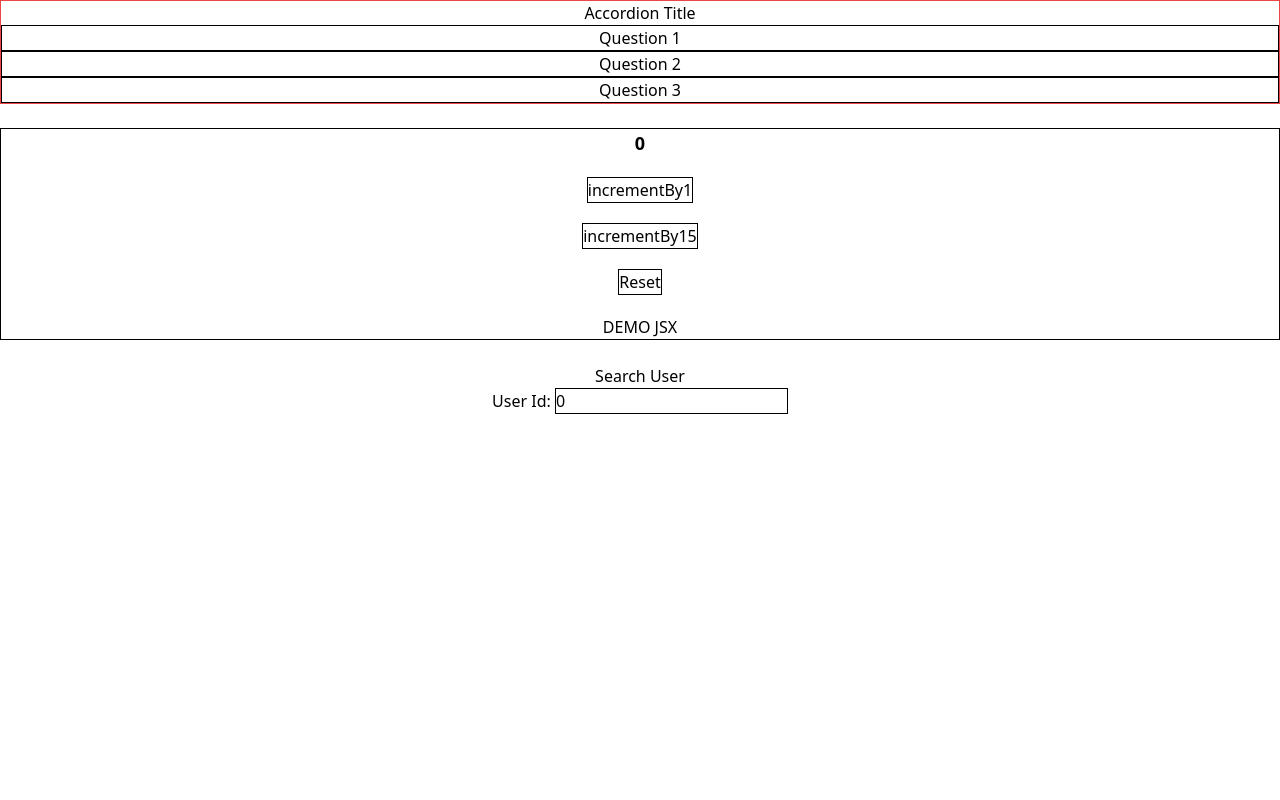
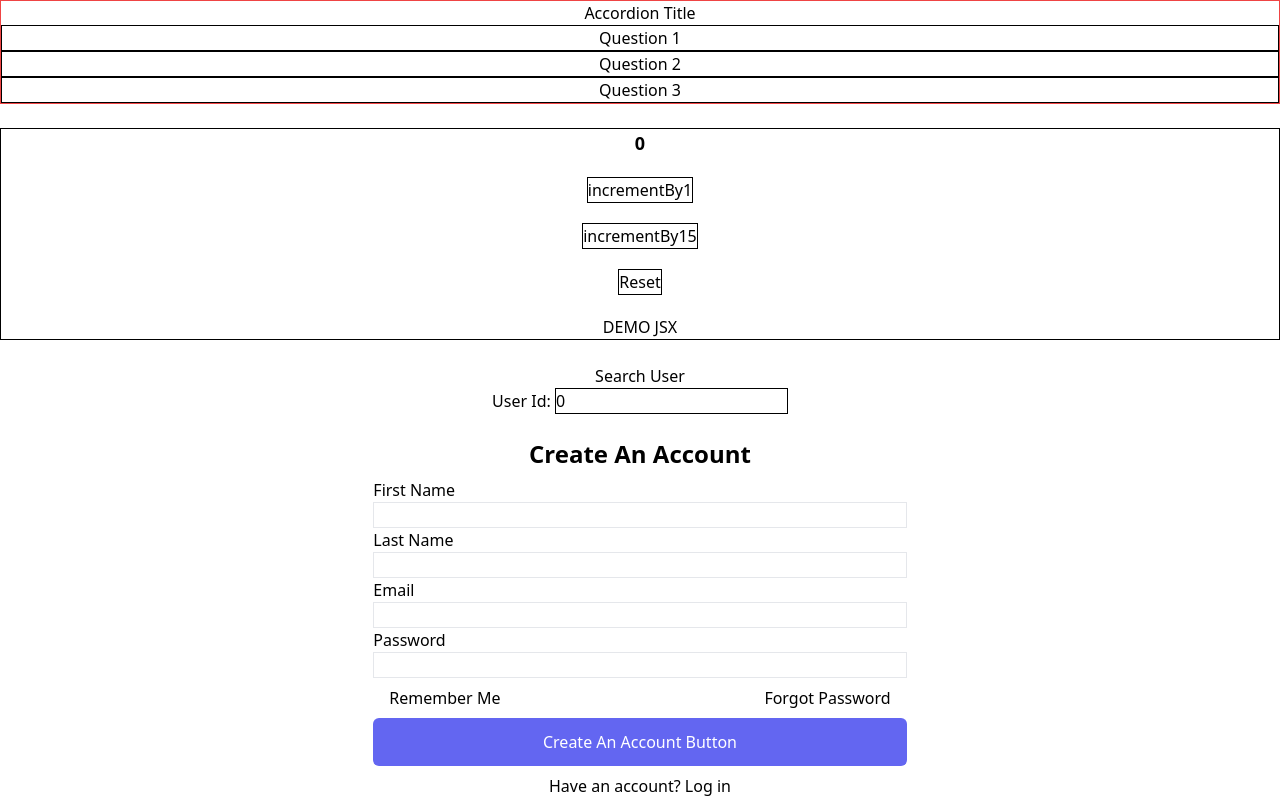
Before and after one commit to yeoja-v/react-repo, a React (Create React App) app: page / in a window 1280 px wide. Built offline with nearby package versions, Linux system fonts and the light colour scheme; no server answers.

Commit message:
creating create account page

```diff
--- a/src/App.js
+++ b/src/App.js
@@ -1,4 +1,5 @@
 import './App.css';
+import CreateAccount from './components/auth/CreateAccount';
 import Counter from './components/counter/Counter';
 import Accordion from "./components/pages/Accordion/index"
 import User from './components/user/User';
@@ -11,6 +12,8 @@ function App() {
       <Counter />
       <br />
       <User />
+      <br />
+      <CreateAccount />
     </div>
   )
 }
--- /dev/null
+++ b/src/components/auth/CreateAccount.js
@@ -0,0 +1,43 @@
+function CreateAccount() {
+    return <div className="w-11/12 md:w-6/12 lg:w-5/12 mx-auto space-y-2">
+        <h1 className="text-2xl"><strong>Create An Account</strong></h1>
+        <div>
+            <div className="flex flex-col">
+                <label className="mr-auto">
+                    First Name
+                </label>
+                <input type="text" className="border" />
+            </div>
+            <div className="flex flex-col">
+                <label className="mr-auto">
+                    Last Name
+                </label>
+                <input type="text" className="border" />
+            </div>
+            <div className="flex flex-col">
+                <label className="mr-auto">
+                    Email
+                </label>
+                <input type="text" className="border" />
+            </div>
+            <div className="flex flex-col">
+                <label className="mr-auto">
+                    Password
+                </label>
+                <input type="text" className="border" />
+            </div>
+        </div>
+        <div className="flex flex-row justify-between px-4">
+            <div>Remember Me</div>
+            <div>Forgot Password</div>
+        </div>
+        <div>
+            <button className="bg-indigo-500 text-white w-full py-3 rounded-md">
+                Create An Account Button
+            </button>
+        </div>
+        <div>Have an account? <a href="#">Log in</a></div>
+    </div>
+}
+
+export default CreateAccount
--- a/src/components/user/SearchUser.js
+++ b/src/components/user/SearchUser.js
@@ -1,7 +1,24 @@
-import { Fragment } from "react"
+import { Fragment, useState, useEffect } from "react"
+import axios from 'axios'
 
 
-const SearchUser = ({userId, setUserId}) => {
+const SearchUser = ({setUser}) => {
+    const [userId, setUserId] = useState(0)
+
+    async function getUser (userId) {
+        try {
+            const result = await axios.get(`https://jsonplaceholder.typicode.com/users/${userId}`)
+            setUser(result.data)
+        } catch (error) {
+            console.log(error)
+        }
+    }
+
+    useEffect(() => {
+        getUser(userId)
+
+    }, [userId])
+
     return (
         <Fragment>
             <h1>Search User</h1>
--- a/src/components/user/User.js
+++ b/src/components/user/User.js
@@ -1,62 +1,55 @@
-import { useEffect, useState } from 'react'
-import axios from 'axios'
+import { useState } from 'react'
 import UserCard from './UserCard'
 import SearchUser from './SearchUser'
 
 function User() {
-    const [users, setUsers] = useState([])
+//     const [users, setUsers] = useState([])
     const [user, setUser] = useState(null)
-    const [userId, setUserId] = useState(0)
-    const [loading, setLoading] = useState(true)
 
     // promises using Async/await - with arrow function
-    const getUsers = async () => {
-        try {
-            const result = await axios.get("https://jsonplaceholder.typicode.com/users")
-            setUsers(result.data)
-            setLoading(false)
-        } catch (error) {
-            console.log(error)
-            setLoading(false)
-        }
-    }
+    // const getUsers = async () => {
+    //     try {
+    //         const result = await axios.get("https://jsonplaceholder.typicode.com/users")
+    //         setUsers(result.data)
+    //         setLoading(false)
+    //     } catch (error) {
+    //         console.log(error)
+    //         setLoading(false)
+    //     }
+    // }
 
-    async function getUser (userId) {
-        try {
-            const result = await axios.get(`https://jsonplaceholder.typicode.com/users/${userId}`)
-            setUser(result.data)
-            setLoading(false)
-        } catch (error) {
-            console.log(error)
-            setLoading(false)
-        }
-    }
+    // async function getUser (userId) {
+    //     try {
+    //         const result = await axios.get(`https://jsonplaceholder.typicode.com/users/${userId}`)
+    //         setUser(result.data)
+    //         setLoading(false)
+    //     } catch (error) {
+    //         console.log(error)
+    //         setLoading(false)
+    //     }
+    // }
 
-    useEffect(() => {
-        // handle promises with .then() & .catch() methods
-        // axios.get("https://jsonplaceholder.typicode.com/users")
-        // .then(result => setUsers(result.data))
-        // .catch(error => console.log(error))
+    // useEffect(() => {
+    //     // handle promises with .then() & .catch() methods
+    //     // axios.get("https://jsonplaceholder.typicode.com/users")
+    //     // .then(result => setUsers(result.data))
+    //     // .catch(error => console.log(error))
 
-        getUser(userId)
+    //     getUser(userId)
 
-    }, [userId])
+    // }, [userId])
 
 
     // console.log("user id", userId)
     // console.log('user', user)
 
 
-    if (loading) {
-        return <div>LOADING...</div>
-    }
-
-    return <div className='space-y-10'>
-        <SearchUser userId={userId} setUserId={setUserId} />
+    return (<div className='space-y-10'>
+        <SearchUser setUser={setUser} />
         {user &&
             <UserCard user={user} />
         }
-    </div>
+    </div>)
 }
 
 export default User
```
